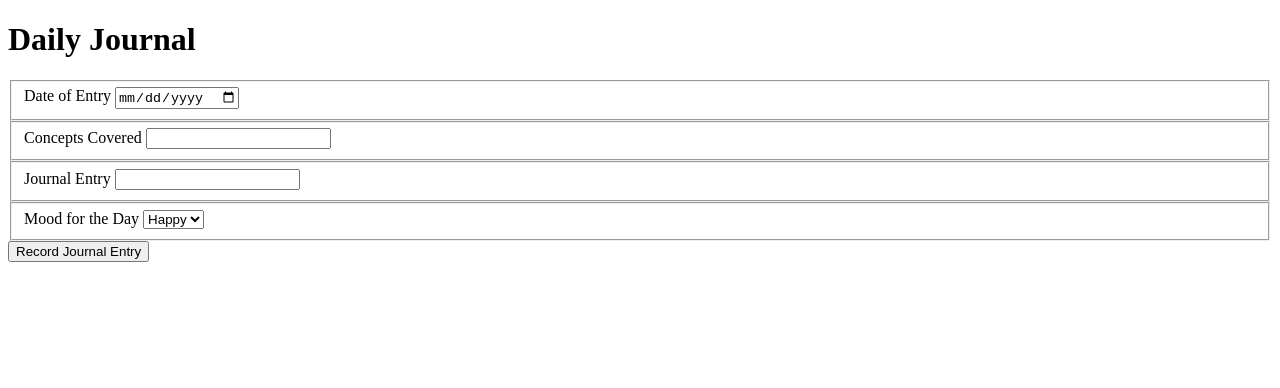
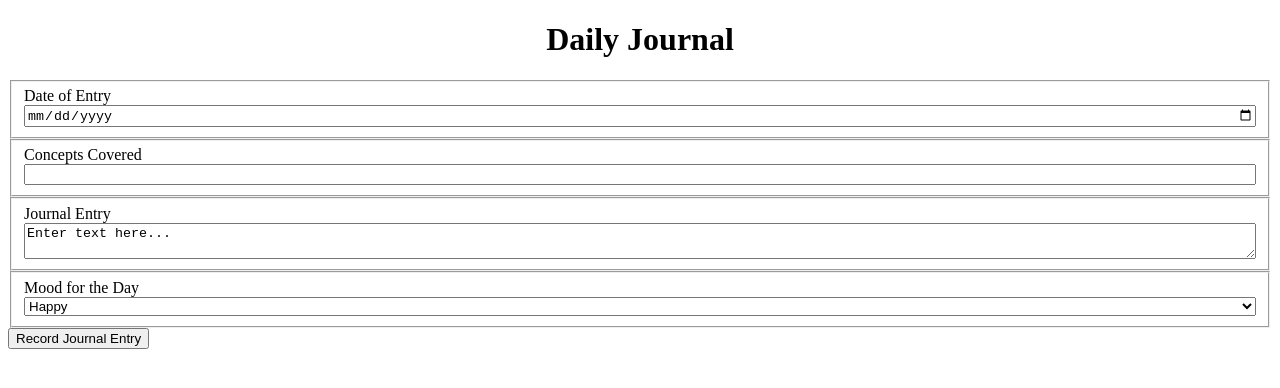
Before and after one commit to divinerankzero/daily-journal, a plain HTML site: page src/index.html in a window 1280 px wide. Drawn offline with Linux system fonts and the light colour scheme; files that its build step writes are made by us from their sources.

Commit message:
applied flexbox to css, fixed css link

```diff
--- a/src/index.html
+++ b/src/index.html
@@ -5,7 +5,7 @@
     <meta name="viewport" content="width=device-width, initial-scale=1.0">
     <meta http-equiv="X-UA-Compatible" content="ie=edge">
     <title>Document</title>
-    <link rel="stylesheet" href="style.css">
+    <link rel="stylesheet" href="/src/styles/journal.css">
 </head>
 <body>
     <h1>Daily Journal</h1>
@@ -24,8 +24,7 @@
     <form action="">
         <fieldset>
             <label for="entry">Journal Entry</label>
-            <!--Text Area not working...-->
-            <input type="textarea" name="entry" id="entry">
+            <textarea name="entry" form="">Enter text here...</textarea>
         </fieldset>
     </form>
     <form action="">
--- a/src/styles/journal.css
+++ b/src/styles/journal.css
@@ -0,0 +1,8 @@
+h1 {
+    text-align: center;
+}
+
+form > fieldset {
+    display: flex;
+    flex-direction: column;
+}
```
